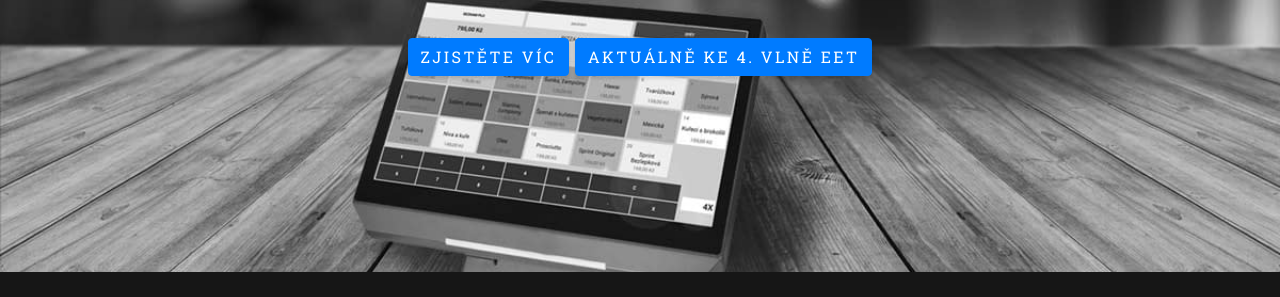
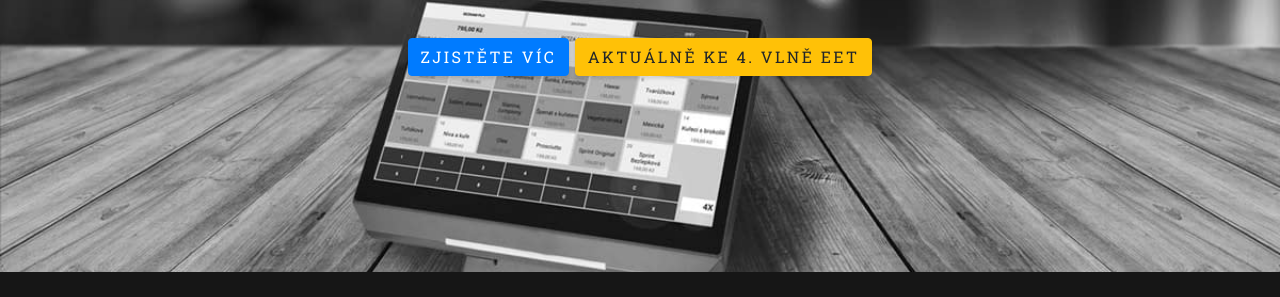
Before and after one commit to symeonreichenberg/servispokladen, a website with bundled scripts: page public_html/pokladny/index.html in a window 1280 px wide. Shown: the part 528-825 px from the top of the page. Built offline with nearby package versions, Linux system fonts and the light colour scheme.

Commit message:
btn warning class used

```diff
--- a/public_html/pokladny/index.html
+++ b/public_html/pokladny/index.html
@@ -67,7 +67,7 @@
           <h2 class="text-white mx-auto mt-2 mb-5">Dotykové pokladny, skladový software</h2>
           <h3 class="text-white mx-auto mt-2 mb-5">Specialista na implementaci EET ve vaší firmě</h3>
           <a href="#o_nas" class="btn btn-primary js-scroll-trigger">Zjistěte víc</a>
-          <a href="#aktuality" class="btn btn-primary js-scroll-trigger">Aktuálně ke 4. vlně EET</a>
+          <a href="#aktuality" class="btn btn-warning js-scroll-trigger">Aktuálně ke 4. vlně EET</a>
         </div>
       </div>
     </header>
```
